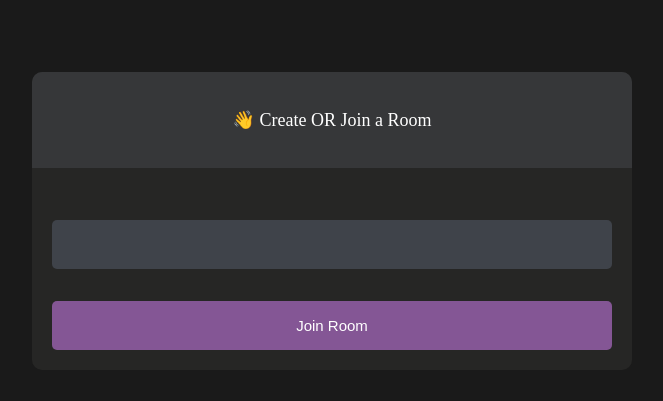
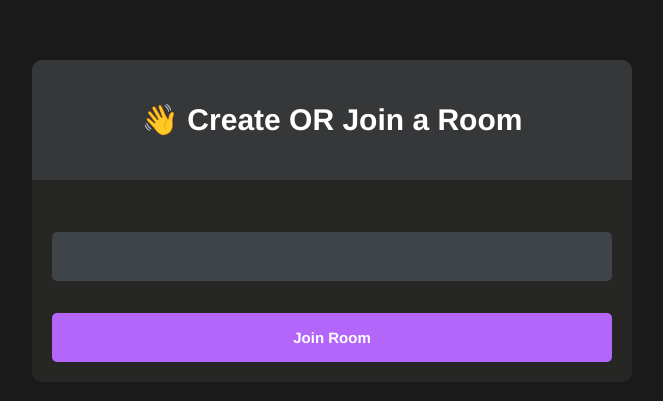
Before and after one commit to ratnesh003/peerChatRoom, a plain HTML site: page lobby.html in a window 1280 px wide. Shown: the part 179-580 px from the top of the page, without its empty margins (308-971 px from the left). Drawn offline with Linux system fonts and the light colour scheme.

Commit message:
minor ui update

```diff
--- a/lobby.css
+++ b/lobby.css
@@ -21,8 +21,10 @@ body{
     text-align: center;
     background-color: #363739;
     margin: 0;
-    font-size: 18px;
-    font-size: 300;
+    font-size: 30px;
+    font-weight: 900;
+    font-family: Helvetica;
+    /* font-size: 300; */
     line-height: 0;
   }
 
@@ -41,9 +43,12 @@ input {
     font-size: 15px;
     background-color: #3f434a;
     margin-top: 32px;
+    outline: none;
   }
 
 
   input[type='submit'] {
-    background-color: #845695;
+    background-color: #b366f9;
+    font-family: Helvetica;
+    font-weight: 700;
   }
--- a/lobby.html
+++ b/lobby.html
@@ -6,6 +6,7 @@
     <title>PeerChat</title>
     <meta name='viewport' content='width=device-width, initial-scale=1'>
     <link rel='stylesheet' type='text/css' media='screen' href='lobby.css'>
+    <link rel="icon" type="image/x-icon" href="/icons/logo.png" >
 </head>
 <body>
 
--- a/main.css
+++ b/main.css
@@ -16,7 +16,7 @@
 }
 
 .video-player{
-    border : 2px solid #b366f9;
+    border : 1px solid #b366f9;
     background-color: #000;
     height: 100%;
     width: 80%;
```
Also changed, not shown: icons/logo.png (added).
